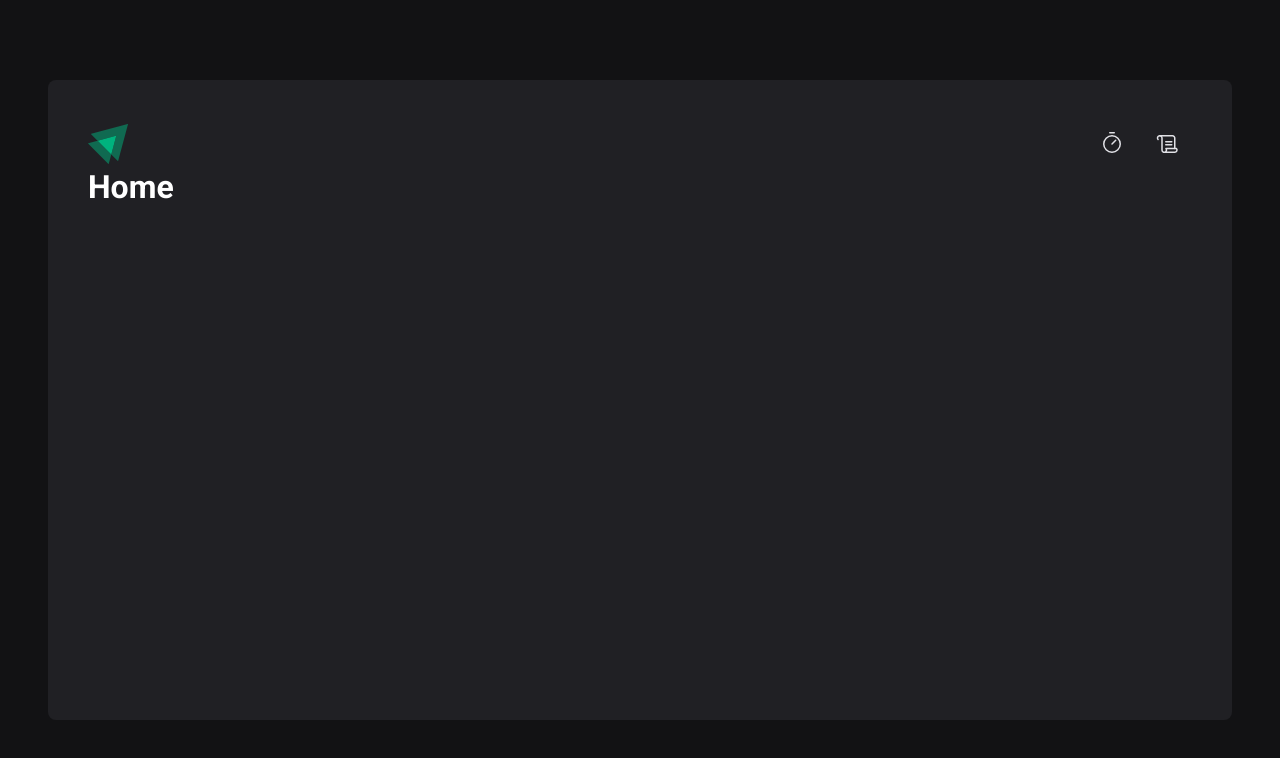
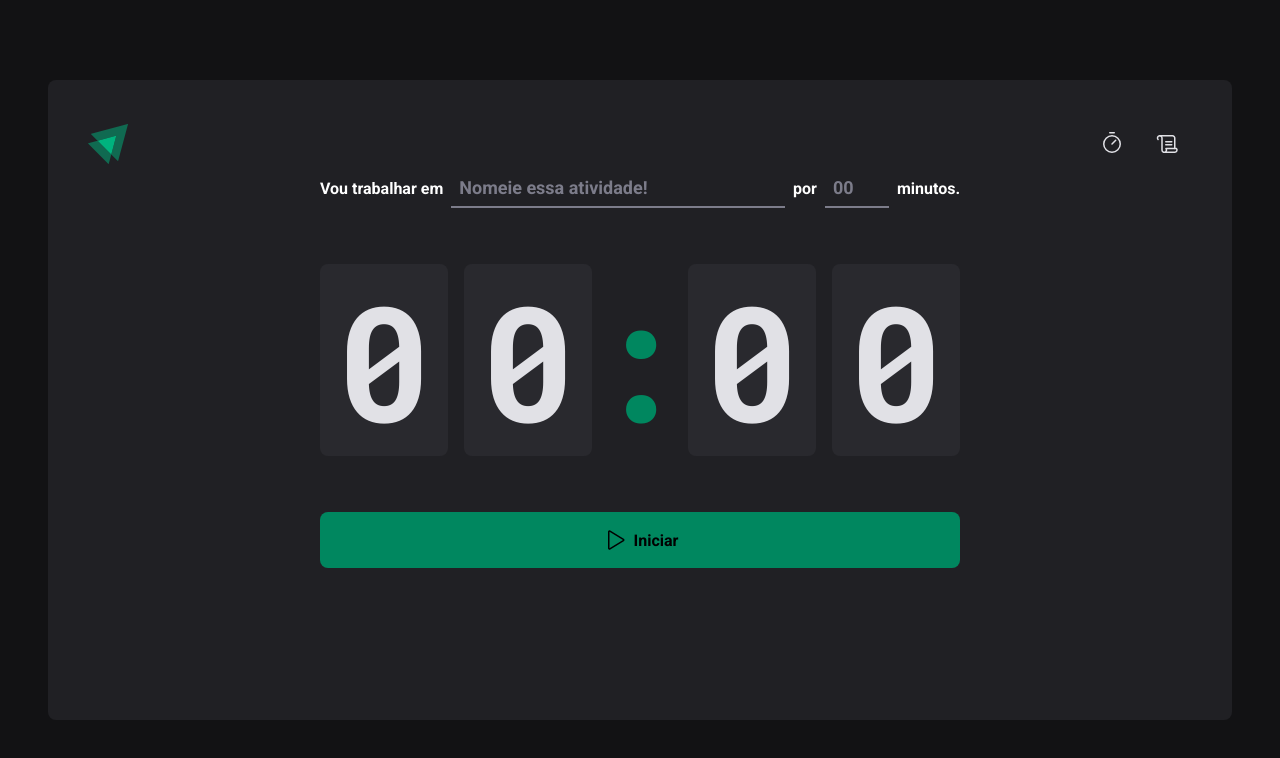
Before and after one commit to caetanoburjack/pomodoroJS, a React (Vite) app: page / in a window 1280 px wide. Shown: the top 758 px of the page. Built offline with nearby package versions, Linux system fonts and the light colour scheme.

Commit message:
Creating Countdown page

```diff
--- a/src/Router.tsx
+++ b/src/Router.tsx
@@ -1,7 +1,7 @@
 import { Routes, Route } from "react-router-dom";
 import { DefaultLayout } from "./layouts/DefaultLayout";
-import { History } from "./page/History";
-import { Home } from "./page/Home";
+import { History } from "./pages/History";
+import { Home } from "./pages/Home";
 
 export function Router() {
   return (
--- a/src/page/Home.tsx
+++ /dev/null
@@ -1,7 +0,0 @@
-export function Home() {
-  return (
-    <>
-      <h1>Home</h1>
-    </>
-  );
-}
--- /dev/null
+++ b/src/pages/Home/index.tsx
@@ -0,0 +1,44 @@
+import { Play } from "phosphor-react";
+import {
+  CountdownContainer,
+  FormContainer,
+  HomeContainer,
+  MinuteAmountInput,
+  Separator,
+  StartCountdownButton,
+  TaskInput,
+} from "./styles";
+export function Home() {
+  return (
+    <HomeContainer>
+      <form action="">
+        <FormContainer>
+          <label htmlFor="">Vou trabalhar em</label>
+          <TaskInput id="task" placeholder="Nomeie essa atividade!" />
+
+          <label htmlFor="">por</label>
+          <MinuteAmountInput
+            type="number"
+            id="minutesAmount"
+            placeholder="00"
+          />
+
+          <span>minutos.</span>
+        </FormContainer>
+
+        <CountdownContainer>
+          <span>0</span>
+          <span>0</span>
+          <Separator>:</Separator>
+          <span>0</span>
+          <span>0</span>
+        </CountdownContainer>
+
+        <StartCountdownButton type="submit" id="">
+          <Play size={24} />
+          Iniciar
+        </StartCountdownButton>
+      </form>
+    </HomeContainer>
+  );
+}
--- /dev/null
+++ b/src/pages/Home/styles.ts
@@ -0,0 +1,110 @@
+import styled from "styled-components";
+
+export const HomeContainer = styled.main`
+flex: 1;
+
+display: flex;
+flex-direction: column;
+align-items: center;
+justify-content: center;
+
+form{
+    display: flex;
+    flex-direction: column;
+    align-items: center;
+    gap: 3.5rem;
+}
+`
+export const FormContainer = styled.div`
+width: 100%;
+display: flex;
+align-items: center;
+justify-content: center;
+gap: 0.5rem;
+color: ${(props) => props.theme['gray-100']}
+font-size: 1.125rem;
+font-weight: bold;
+flex-wrap: wrap;
+`
+
+const BaseInput = styled.input`
+background: transparent;
+height: 2.5rem;
+border: 0;
+border-bottom: 2px solid ${(props) => props.theme['gray-500']};
+font-weight: bold;
+font-size: 1.125rem;
+padding: 0 0.5rem;
+color: ${(props) => props.theme['gray-100']};
+
+&:focus{
+    box-shadow: none;
+    border-color: ${(props) => props.theme['green-500']};
+}
+
+&::placeholder{
+    color: ${(props) => props.theme['gray-500']};
+}
+`
+
+export const TaskInput = styled(BaseInput)`
+flex: 1;
+`
+
+export const MinuteAmountInput = styled(BaseInput)`
+width: 4rem;
+`
+
+export const CountdownContainer = styled.div`
+font-family: 'Roboto Mono', monospace;
+font-size: 10rem;
+line-height: 8rem;
+color: ${(props) => props.theme['gray-100']};
+
+display: flex;
+gap: 1rem;
+
+span {
+    background: ${(props) => props.theme['gray-700']};
+    padding: 2rem 1rem;
+    border-radius: 8px;
+}
+`
+export const Separator = styled.div`
+    padding: 2rem 0;
+    color: ${(props) => props.theme['green-500']};
+
+    width: 4rem;
+    overflow: hidden;
+    display: flex;
+    justify-content: center;
+
+`
+
+export const StartCountdownButton = styled.button`
+width: 100%;
+border: 0;
+padding: 1rem;
+border-radius: 8px;
+
+display: flex;
+align-items: center;
+justify-content: center;
+
+gap: 0.5rem;
+font-weight: bold;
+
+cursor: pointer;
+
+background-color: ${(props) => props.theme['green-500']};
+color: ${(props) => props.theme['gray-100']}
+
+&:disabled{
+    opacity: 0.7;
+    cursor: not-allower;
+}
+
+&:not(disabled):hover{
+    background-color: ${(props) => props.theme['green-700']}
+}
+`
```
Also changed, not shown: src/pages/History/index.tsx (renamed from src/page/History.tsx).
